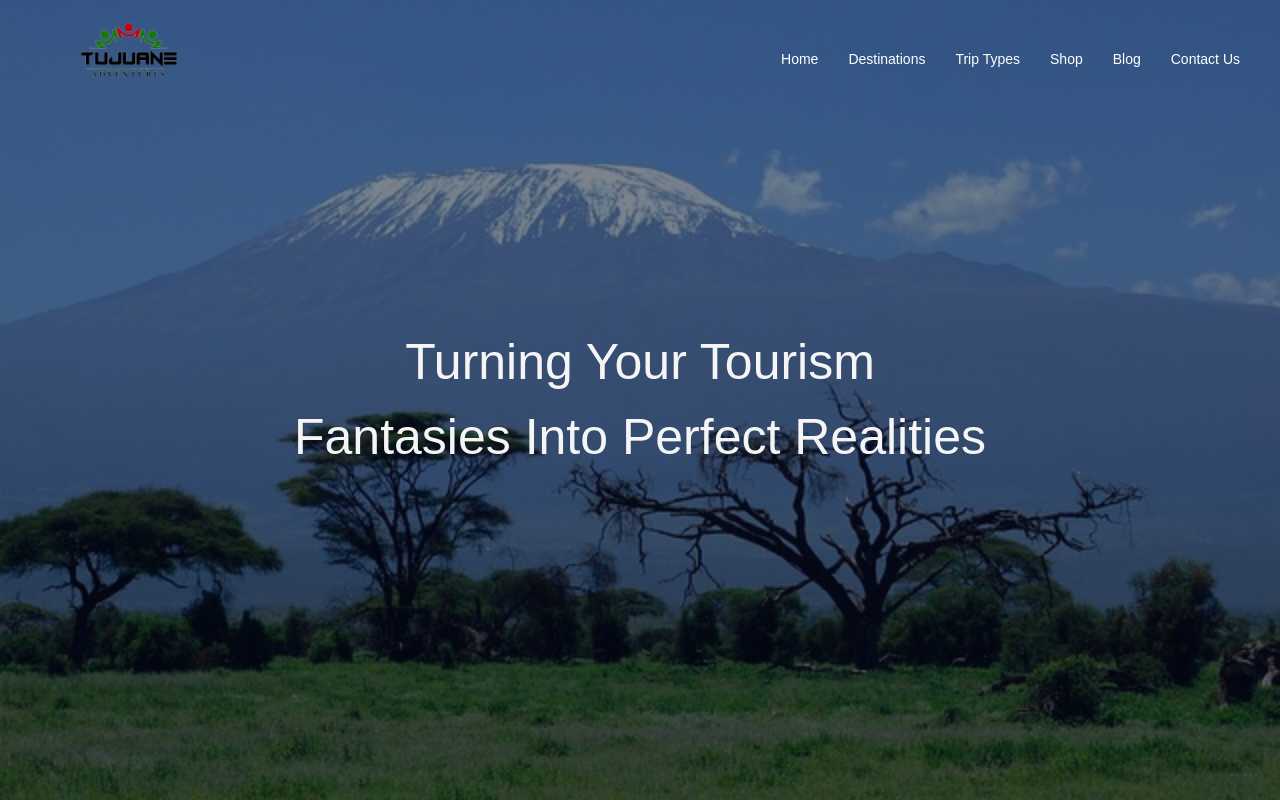
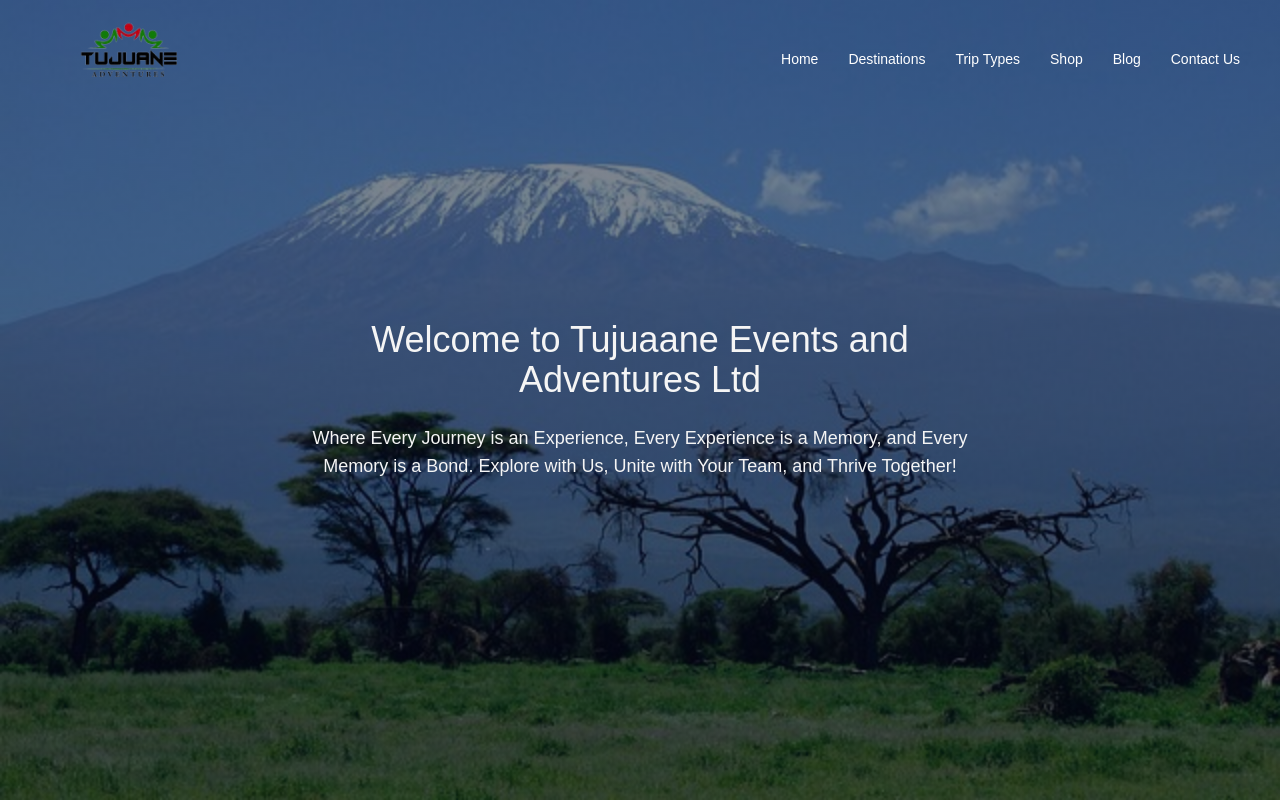
Before and after one commit to Olvine23/Tujuane-E-commerce-System, a React (Vite) app: page / in a window 1280 px wide. Shown: the top 800 px of the page. Built offline with nearby package versions, Linux system fonts and the light colour scheme.

Commit message:
Changed the text content in the hero section

```diff
--- a/src/pages/Base.css
+++ b/src/pages/Base.css
@@ -29,7 +29,7 @@ body {
   }
 
 .text-box h1{
-  font-size: 50px;
+
   margin: 0px;
   text-align: center;
   pointer-events: none;
--- a/src/pages/Base.jsx
+++ b/src/pages/Base.jsx
@@ -22,7 +22,8 @@ const Base = () =>{
       <div className='text-box'>
         {/* <h1>Services</h1>
         <p>Home Services</p> */}
-        <h1>Turning Your Tourism Fantasies Into Perfect Realities</h1>
+        <h1><span className='text-4xl'> Welcome to Tujuaane Events and Adventures Ltd </span><br /> <br />
+          <span className='text-lg'>Where Every Journey is an Experience, Every Experience is a Memory, and Every Memory is a Bond. Explore with Us, Unite with Your Team, and Thrive Together!</span> </h1>
       </div>
     </div>
 
```
